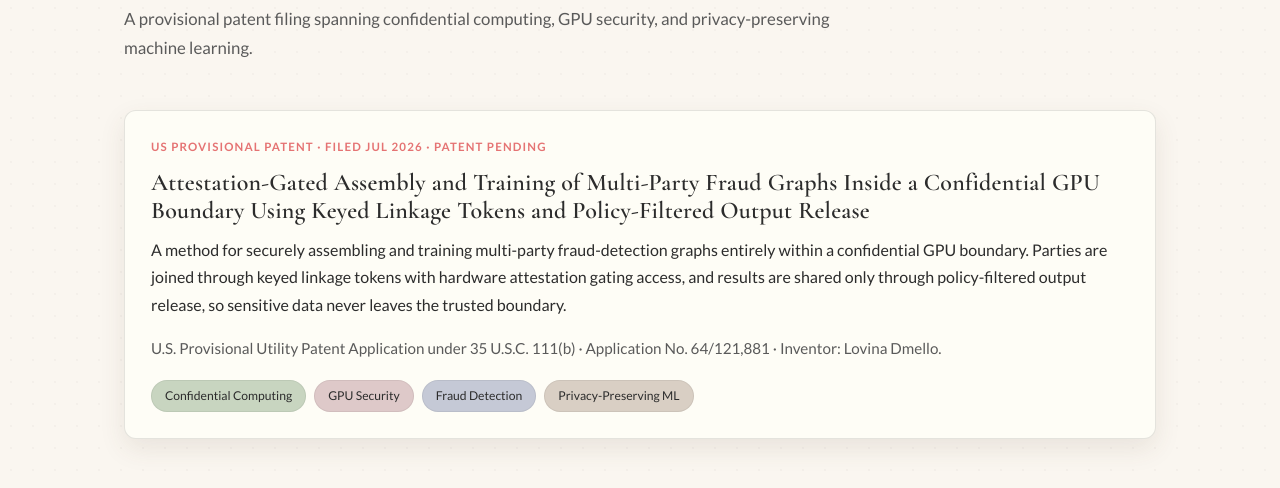
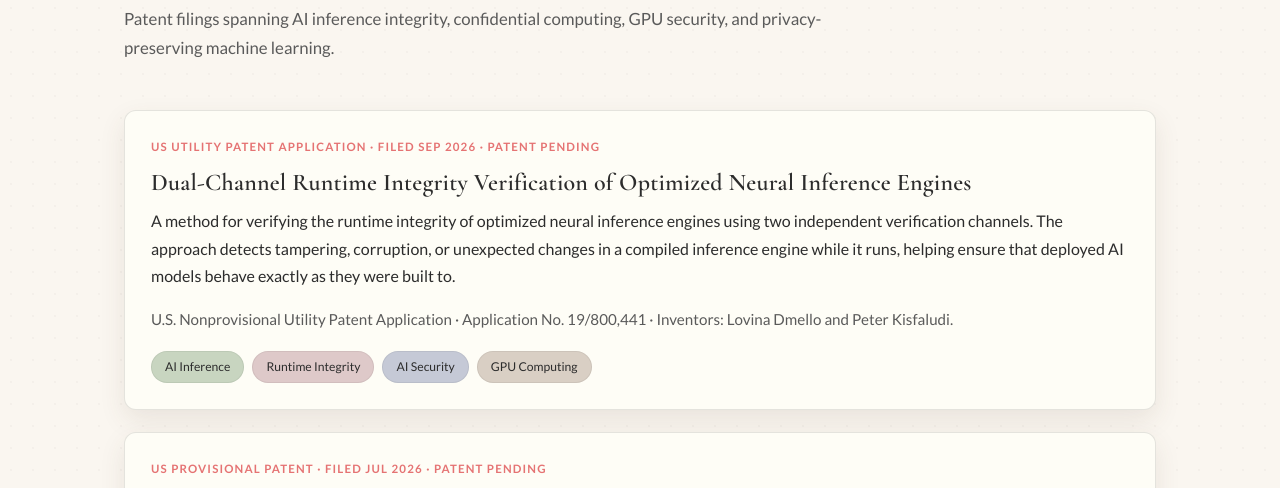
Before and after one commit to lovina-dmello-06/lovina-dmello-06.github.io, a plain HTML site: page research.html in a window 1280 px wide. Shown: the part 267-755 px from the top of the page. Drawn offline with nearby package versions, Linux system fonts and the light colour scheme.

Commit message:
docs: add filed US patent application (Dual-Channel Runtime Integrity Verification) to Research page

```diff
--- a/research.html
+++ b/research.html
@@ -30,8 +30,8 @@
       <p class="eyebrow">Research &amp; Patents</p>
       <h1 class="section-title" style="font-size:clamp(2rem,4vw,2.8rem);">Patents &amp; Research</h1>
       <p class="section-sub">
-        A provisional patent filing spanning confidential computing, GPU security, and
-        privacy-preserving machine learning.
+        Patent filings spanning AI inference integrity, confidential computing, GPU security,
+        and privacy-preserving machine learning.
       </p>
     </div>
   </header>
@@ -39,6 +39,26 @@
   <section style="padding-top:8px;">
     <div class="container">
       <div class="grid">
+        <div class="card">
+          <div class="meta">US UTILITY PATENT APPLICATION · FILED SEP 2026 · PATENT PENDING</div>
+          <h3>Dual-Channel Runtime Integrity Verification of Optimized Neural Inference Engines</h3>
+          <p>
+            A method for verifying the runtime integrity of optimized neural inference engines
+            using two independent verification channels. The approach detects tampering,
+            corruption, or unexpected changes in a compiled inference engine while it runs,
+            helping ensure that deployed AI models behave exactly as they were built to.
+          </p>
+          <p style="color:var(--ink-mid);font-size:0.95rem;">
+            U.S. Nonprovisional Utility Patent Application · Application No. 19/800,441 ·
+            Inventors: Lovina Dmello and Peter Kisfaludi.
+          </p>
+          <div class="tag-row">
+            <span class="tag">AI Inference</span>
+            <span class="tag">Runtime Integrity</span>
+            <span class="tag">AI Security</span>
+            <span class="tag">GPU Computing</span>
+          </div>
+        </div>
         <div class="card">
           <div class="meta">US PROVISIONAL PATENT · FILED JUL 2026 · PATENT PENDING</div>
           <h3>Attestation-Gated Assembly and Training of Multi-Party Fraud Graphs Inside a Confidential GPU Boundary Using Keyed Linkage Tokens and Policy-Filtered Output Release</h3>
```
